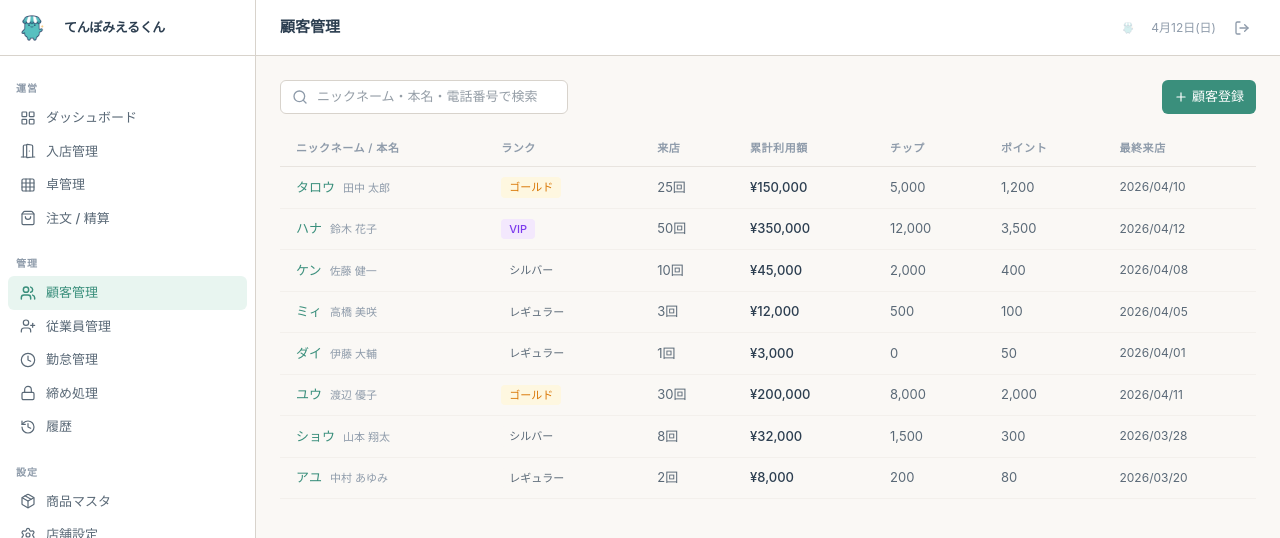
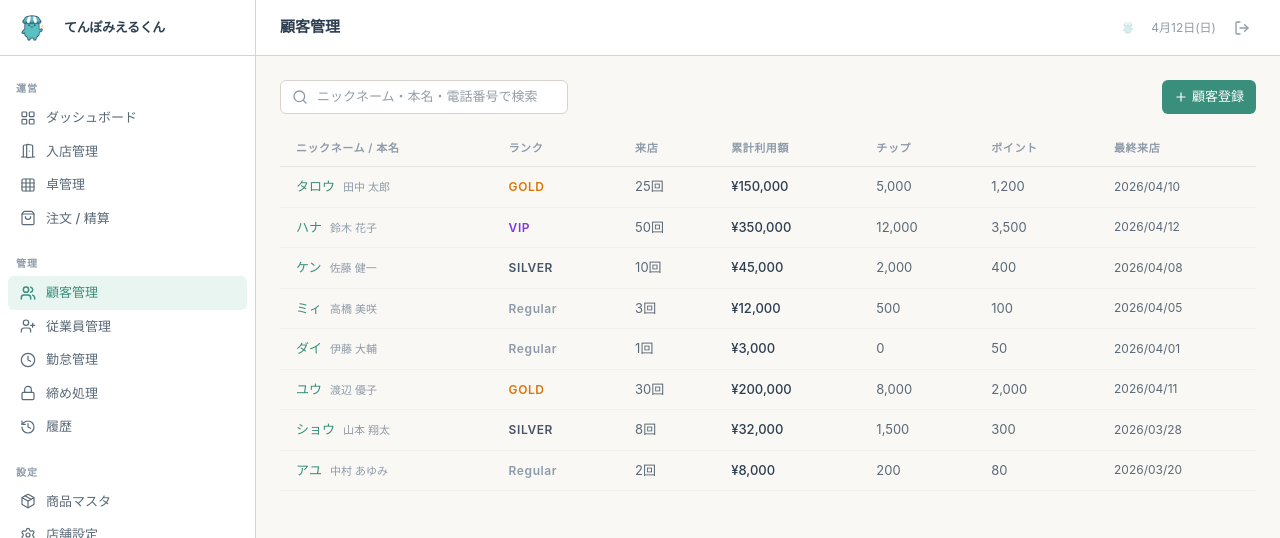
Before and after one commit to rikihisa-alt/Mieru-kun, a Next.js app: page /customers in a window 1280 px wide. Shown: the top 538 px of the page. Built offline with nearby package versions, Linux system fonts and the light colour scheme; no server answers.

Commit message:
feat: 顧客一覧のランク表記をミニマルテキストに変更
バッジの箱を廃止し、色付きの英字テキスト(VIP/GOLD/SILVER/Regular)のみで表現。
tracking-widerで高級感を出し、余計な装飾を排除。

Co-Authored-By: Claude Opus 4.6 <noreply@anthropic.com>

```diff
--- a/src/app/(manage)/customers/page.tsx
+++ b/src/app/(manage)/customers/page.tsx
@@ -24,13 +24,13 @@ const DEMO: Customer[] = [
   { id: "c8", name: "中村 あゆみ", nickname: "アユ", rank: "regular", phone: "090-6789-0123", totalVisits: 2, totalSpent: 8000, chipBalance: 200, pointBalance: 80, lastVisit: "2026/03/20" },
 ];
 
-const RANK_BADGE: Record<Rank, string> = {
-  regular: "bg-[#faf8f5] text-[#5a6977]",
-  silver: "bg-[#faf8f5] text-[#5a6977]",
-  gold: "bg-[#fef7e0] text-[#d97706]",
-  vip: "bg-[#f3e8fd] text-[#7c3aed]",
+const RANK_TEXT: Record<Rank, string> = {
+  regular: "text-[#8e9baa]",
+  silver: "text-[#475569]",
+  gold: "text-[#d97706]",
+  vip: "text-[#7c3aed]",
 };
-const RANK_LABEL: Record<Rank, string> = { regular: "レギュラー", silver: "シルバー", gold: "ゴールド", vip: "VIP" };
+const RANK_LABEL: Record<Rank, string> = { regular: "Regular", silver: "SILVER", gold: "GOLD", vip: "VIP" };
 
 export default function CustomersPage() {
   const [search, setSearch] = useState("");
@@ -92,7 +92,7 @@ export default function CustomersPage() {
                   </div>
                 </td>
                 <td className="px-4 py-2.5">
-                  <span className={`inline-block px-2 py-0.5 text-[11px] font-medium rounded-[4px] ${RANK_BADGE[c.rank]}`}>{RANK_LABEL[c.rank]}</span>
+                  <span className={`text-[12px] font-semibold tracking-wider ${RANK_TEXT[c.rank]}`}>{RANK_LABEL[c.rank]}</span>
                 </td>
                 <td className="px-4 py-2.5 text-[#5a6977]">{c.totalVisits}回</td>
                 <td className="px-4 py-2.5 font-medium">¥{c.totalSpent.toLocaleString()}</td>
```
